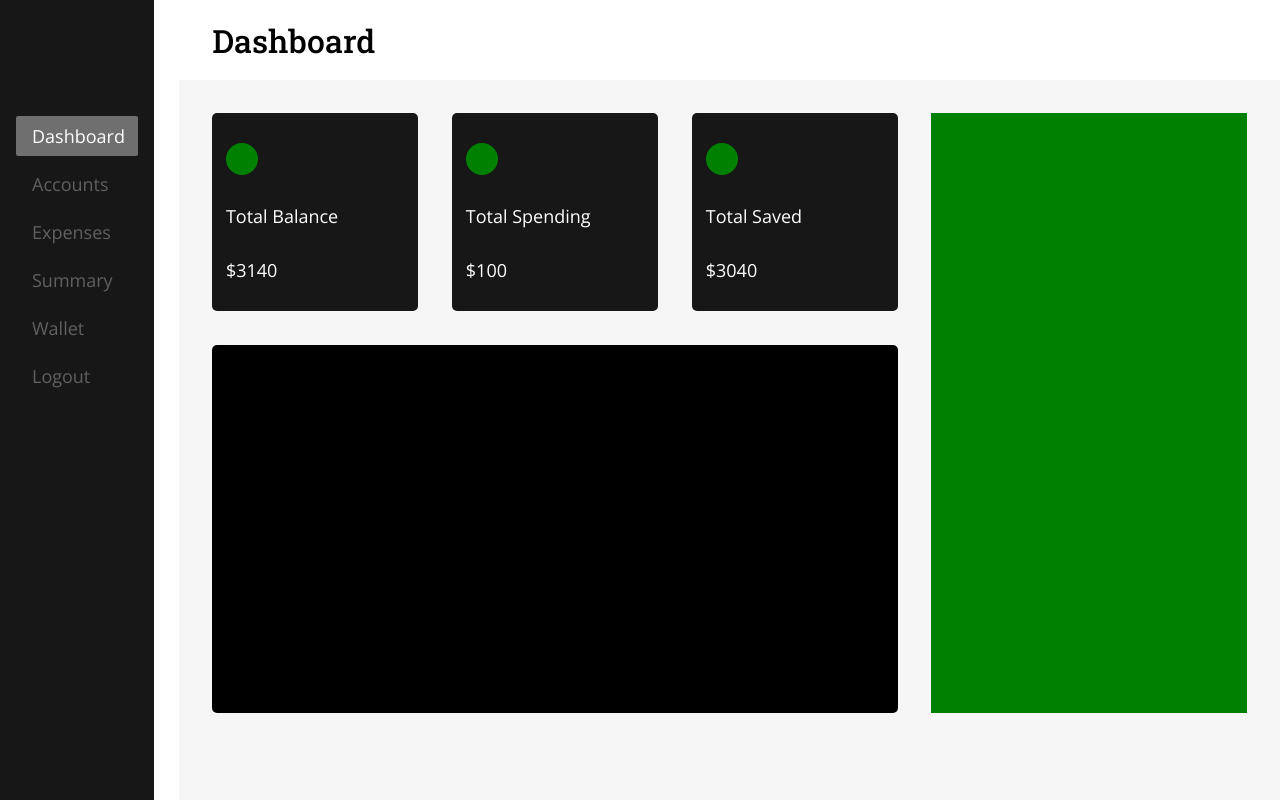
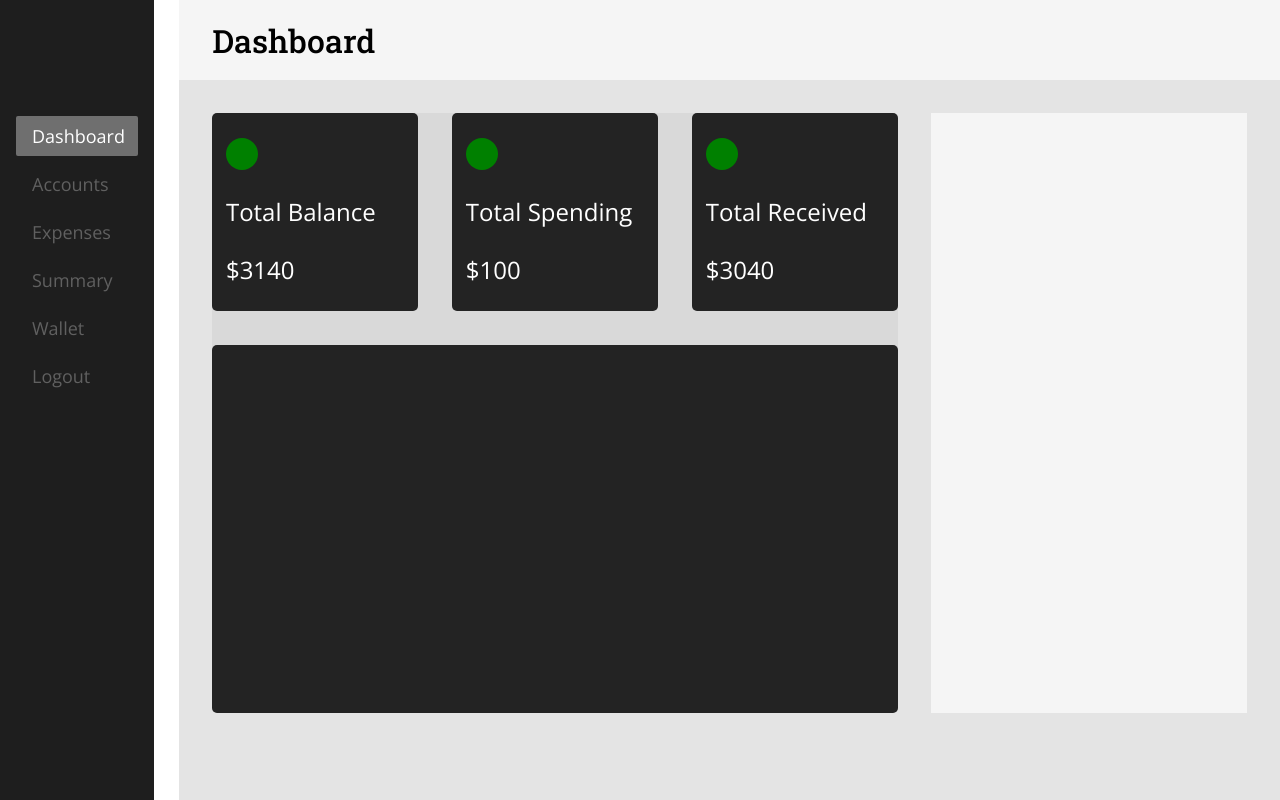
Before and after one commit to dhanraj-09/Expense-manager, a React (Vite) app in the folder frontend/: page /dashboard in a window 1280 px wide. Built offline with nearby package versions, Linux system fonts and the light colour scheme.

Commit message:
hagu devpura

```diff
--- a/frontend/package.json
+++ b/frontend/package.json
@@ -18,7 +18,8 @@
     "react": "^19.0.0",
     "react-dom": "^19.0.0",
     "react-router-dom": "^7.4.1",
-    "react-svg": "^16.3.0"
+    "react-svg": "^16.3.0",
+    "styled-components": "^6.1.17"
   },
   "devDependencies": {
     "@eslint/js": "^9.21.0",
--- a/frontend/src/components/navbar.css
+++ b/frontend/src/components/navbar.css
@@ -5,7 +5,7 @@
     flex-direction: column;
     margin: 0 0 0 0;
     width: 12%;
-    background-color: #171717;
+    background-color: #1E1E1E;
     /*padding: 1rem;*/
     position: fixed;
     padding: 7em 1em;
--- a/frontend/src/pages/Dashboard.jsx
+++ b/frontend/src/pages/Dashboard.jsx
@@ -1,5 +1,4 @@
 import "./dashboard.css"
-
 function Dashboard()
 {
     return(
@@ -39,13 +38,16 @@ function Dashboard()
                                           d="M400 96l0 .7c-5.3-.4-10.6-.7-16-.7L256 96c-16.5 0-32.5 2.1-47.8 6c-.1-2-.2-4-.2-6c0-53 43-96 96-96s96 43 96 96zm-16 32c3.5 0 7 .1 10.4 .3c4.2 .3 8.4 .7 12.6 1.3C424.6 109.1 450.8 96 480 96l11.5 0c10.4 0 18 9.8 15.5 19.9l-13.8 55.2c15.8 14.8 28.7 32.8 37.5 52.9l13.3 0c17.7 0 32 14.3 32 32l0 96c0 17.7-14.3 32-32 32l-32 0c-9.1 12.1-19.9 22.9-32 32l0 64c0 17.7-14.3 32-32 32l-32 0c-17.7 0-32-14.3-32-32l0-32-128 0 0 32c0 17.7-14.3 32-32 32l-32 0c-17.7 0-32-14.3-32-32l0-64c-34.9-26.2-58.7-66.3-63.2-112L68 304c-37.6 0-68-30.4-68-68s30.4-68 68-68l4 0c13.3 0 24 10.7 24 24s-10.7 24-24 24l-4 0c-11 0-20 9-20 20s9 20 20 20l31.2 0c12.1-59.8 57.7-107.5 116.3-122.8c12.9-3.4 26.5-5.2 40.5-5.2l128 0zm64 136a24 24 0 1 0 -48 0 24 24 0 1 0 48 0z"/>
                                     </svg>
                             </div>
-                            <div className={"total-text open-sans-text"}>Total Saved</div>
+                            <div className={"total-text open-sans-text"}>Total Received</div>
                             <div className={"total-amount open-sans-text"}>$3040</div>
                         </div>
                     </div>
                     <div className={"Overview"}></div>
                 </div>
-                <div className={"block2-activity"}></div>
+                <div className={"block2-activity"}>
+                    <div className={"Activity"}></div>
+                    <div className={"Comparison"}></div>
+                </div>
             </div>
         </div>
     )
--- a/frontend/src/pages/dashboard.css
+++ b/frontend/src/pages/dashboard.css
@@ -1,13 +1,13 @@
 .container
 {
     margin-left: 14%;
-    background-color: #f6f6f6;
+    background-color: rgba(210, 210, 210, 0.6);
     height: 100vh;
 }
 
 .dashboard
 {
-    background-color: #ffffff;
+    background-color: whitesmoke;
     display: flex;
     justify-content: flex-start;
     align-items: center;
@@ -39,7 +39,7 @@
     margin: 3% 1.5% 2% 3%;
     width: 65%;
     height: 75vh;
-    background-color:#f6f6f6 ;
+    background-color:rgba(210, 210, 210, 0.6) ;
     display: flex;
     flex-direction: column;
     border-radius: 5px;
@@ -57,7 +57,7 @@
 {
     height: 100%;
     width: 30%;
-    background-color: #171717;
+    background-color: #232323;
     border-radius: 5px;
     display: flex;
     flex-direction: column;
@@ -83,7 +83,7 @@
 {
     height: 65%;
     width: 100%;
-    background-color: black;
+    background-color: #232323;
     margin: 5% 0 0 0;
     border-radius: 5px;
 }
@@ -93,14 +93,14 @@
     margin: 3% 3% 2% 1.5%;
     width: 30%;
     height: 75vh;
-    background-color: green;
+    background-color:whitesmoke;
 }
 
 .open-sans-text
 {
     font-family: "Open Sans", sans-serif;
     font-optical-sizing: auto;
-    font-size: large;
+    font-size: 1.5rem;
     font-style: normal;
     font-variation-settings: "wdth" 100;
 }
--- a/package.json
+++ /dev/null
@@ -1,5 +0,0 @@
-{
-  "dependencies": {
-    "styled-components": "^6.1.17"
-  }
-}
```
Also changed, not shown: 2 other files (tests, documents, lock files or other folders).
